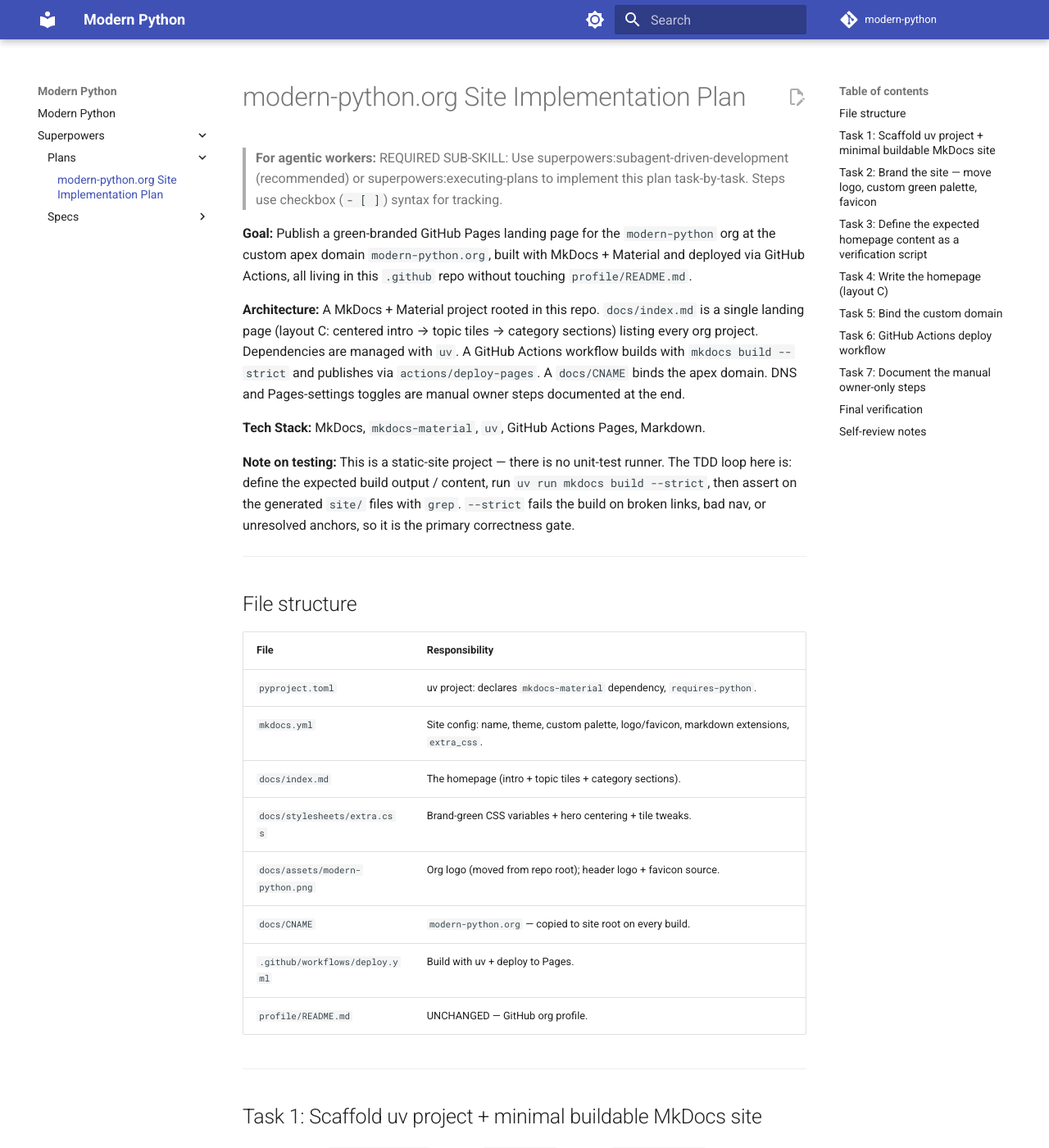
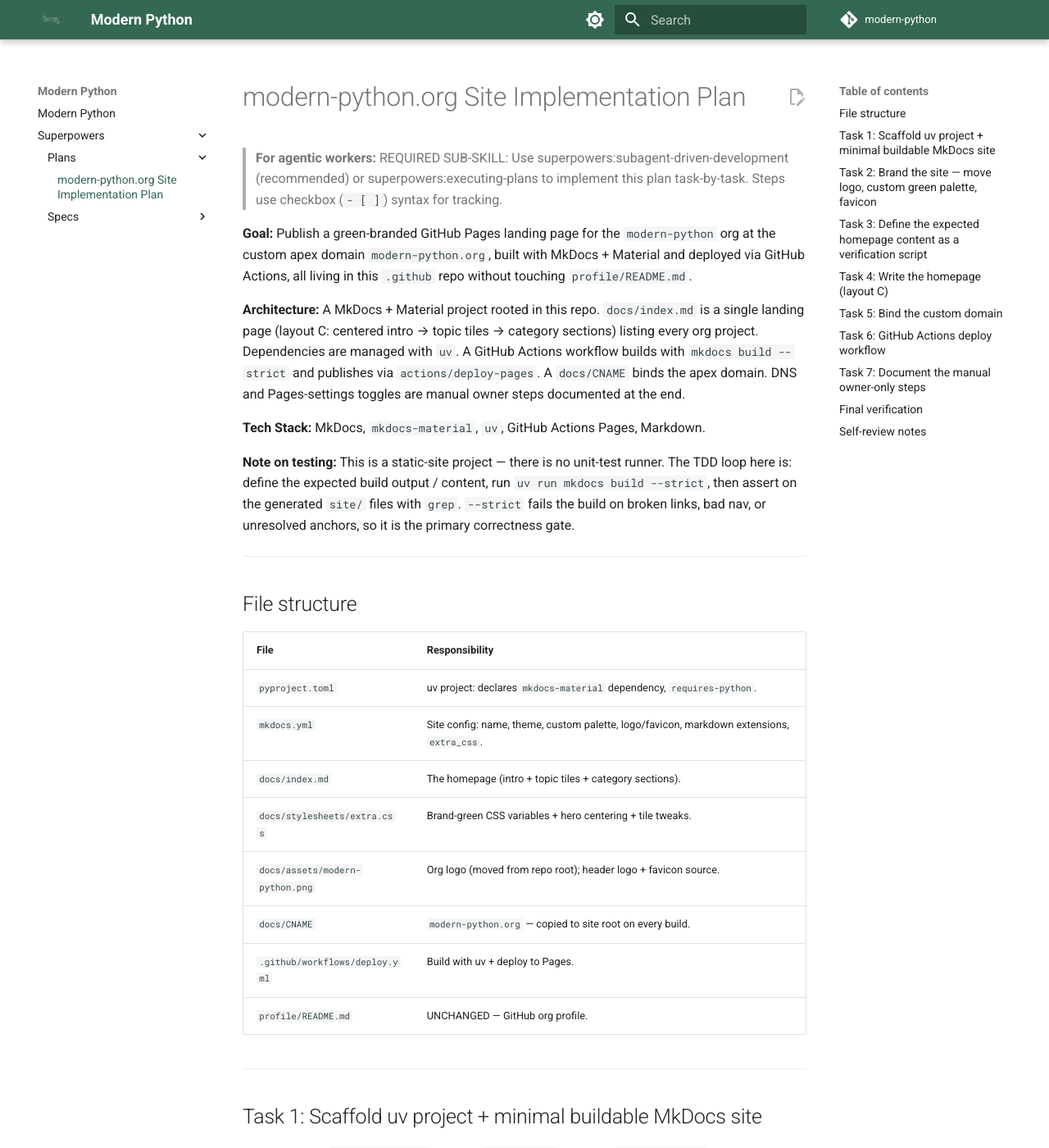
Before and after one commit to modern-python/.github, an MkDocs documentation site: the page built from docs/superpowers/plans/2026-06-15-modern-python-org-site.md, in a window 1280 px wide and 1400 px high. Shown: the whole window at 82% size. Built offline with MkDocs 1.6.1 and Material for MkDocs 9.7.7, drawn with Linux system fonts in a browser that asks for light colours.

Commit message:
feat: brand site with org logo and forest-green palette
Co-Authored-By: Claude Sonnet 4.6 <noreply@anthropic.com>

```diff
--- /dev/null
+++ b/docs/stylesheets/extra.css
@@ -0,0 +1,34 @@
+/* Brand palette — forest green sampled from the org logo (#356852) */
+:root > * {
+  --md-primary-fg-color:        #356852;
+  --md-primary-fg-color--light: #4a8a6e;
+  --md-primary-fg-color--dark:  #234738;
+  --md-accent-fg-color:         #c98a00;
+}
+
+/* Dark scheme keeps the same brand hue for links/accents */
+[data-md-color-scheme="slate"] {
+  --md-primary-fg-color:        #356852;
+  --md-accent-fg-color:         #e0a300;
+}
+
+/* Centered hero intro on the homepage */
+.mp-hero {
+  text-align: center;
+  margin: 2rem 0 3rem;
+}
+.mp-hero .mp-logo {
+  max-width: 420px;
+  width: 70%;
+  height: auto;
+}
+.mp-hero .mp-tagline {
+  color: var(--md-default-fg-color--light);
+  font-size: 1.05rem;
+  margin-top: 0.5rem;
+}
+
+/* Topic tiles inherit Material's .grid.cards; nudge the brand color */
+.md-typeset .grid.cards > ul > li:hover {
+  border-color: var(--md-primary-fg-color);
+}
--- a/mkdocs.yml
+++ b/mkdocs.yml
@@ -6,6 +6,8 @@ repo_name: modern-python
 
 theme:
   name: material
+  logo: assets/modern-python.png
+  favicon: assets/modern-python.png
   features:
     - navigation.instant
     - navigation.top
@@ -24,3 +26,13 @@ theme:
       toggle:
         icon: material/brightness-4
         name: Switch to light mode
+
+extra_css:
+  - stylesheets/extra.css
+
+markdown_extensions:
+  - attr_list
+  - md_in_html
+  - pymdownx.emoji:
+      emoji_index: !!python/name:material.extensions.emoji.twemoji
+      emoji_generator: !!python/name:material.extensions.emoji.to_svg
```
Also changed, not shown: docs/assets/modern-python.png (renamed from modern-python.png).
